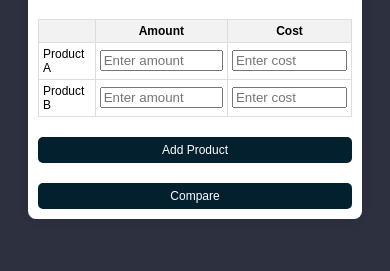
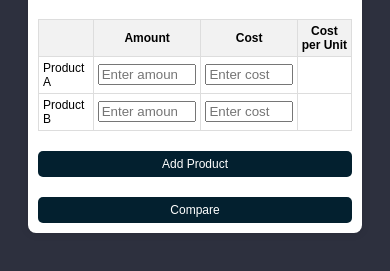
Before and after one commit to NatchaponJ/price_comparing, a plain HTML site: page index.html in a window 390 px wide. Shown: the part 99-370 px from the top of the page. Drawn offline with Linux system fonts and the light colour scheme.

Commit message:
Update index.html

```diff
--- a/index.html
+++ b/index.html
@@ -4,82 +4,7 @@
   <meta charset="UTF-8">
   <meta name="viewport" content="width=device-width, initial-scale=1.0">
   <title>Price Comparison</title>
-  <style>
-    body {
-      font-family: century-gothic, sans-serif;
-      background-color: #2d303e;
-      padding: 20px;
-    }
-    .container {
-      max-width: 100%;
-      margin: 0 auto;
-      background: #fff;
-      padding: 20px;
-      border-radius: 8px;
-      box-shadow: 0 0 10px rgba(0, 0, 0, 0.1);
-    }
-    table {
-      width: 100%;
-      border-collapse: collapse;
-      margin-top: 20px;
-    }
-    table, th, td {
-      border: 1px solid #ddd;
-    }
-    th, td {
-      padding: 8px;
-      text-align: left;
-    }
-    th {
-      background-color: #f2f2f2;
-    }
-    input {
-      width: 100%;
-      box-sizing: border-box;
-    }
-    button {
-      display: block;
-      width: 100%;
-      padding: 10px;
-      background-color: #03202F;
-      color: white;
-      border: none;
-      border-radius: 5px;
-      cursor: pointer;
-      font-size: 16px;
-      margin-top: 20px;
-    }
-    button:hover {
-      background-color: #7D9AAA;
-    }
-    @media (max-width: 600px) {
-      .container {
-        padding: 10px;
-      }
-      table, th, td {
-        font-size: 14px;
-      }
-      th, td {
-        padding: 6px;
-      }
-      button {
-        padding: 8px;
-        font-size: 14px;
-      }
-    }
-    @media (max-width: 400px) {
-      table, th, td {
-        font-size: 12px;
-      }
-      th, td {
-        padding: 4px;
-      }
-      button {
-        padding: 6px;
-        font-size: 12px;
-      }
-    }
-  </style>
+  <link rel="stylesheet" href="style.css">
 </head>
 <body>
   <div class="container">
@@ -89,16 +14,19 @@
         <th></th>
         <th><center>Amount</center></th>
         <th><center>Cost</center></th>
+        <th><center>Cost per Unit</center></th> <!-- New column header -->
       </tr>
       <tr class="product-row">
         <td>Product A</td>
         <td><center><input type="number" class="amount" placeholder="Enter amount"></center></td>
         <td><center><input type="number" class="cost" placeholder="Enter cost"></center></td>
+        <td><center><span class="cost-per-unit"></span></center></td> <!-- Display cost per unit here -->
       </tr>
       <tr class="product-row">
         <td>Product B</td>
         <td><center><input type="number" class="amount" placeholder="Enter amount"></center></td>
         <td><center><input type="number" class="cost" placeholder="Enter cost"></center></td>
+        <td><center><span class="cost-per-unit"></span></center></td> <!-- Display cost per unit here -->
       </tr>
     </table>
     <button onclick="addProduct()">Add Product</button>
@@ -118,6 +46,7 @@
         <td>Product ${String.fromCharCode(64 + productCount)}</td>
         <td><center><input type="number" class="amount" placeholder="Enter amount"></center></td>
         <td><center><input type="number" class="cost" placeholder="Enter cost"></center></td>
+        <td><center><span class="cost-per-unit"></span></center></td>
       `;
       table.appendChild(row);
     }
@@ -146,6 +75,8 @@
         totalAmount += amount;
         totalPrice += cost;
 
+        row.querySelector('.cost-per-unit').textContent = formatCostPerUnit(cpu); // Update cost per unit display
+
         if (cpu < minCPU) {
           minCPU = cpu;
           cheapestProduct = row.querySelector('td').textContent.trim();
```
